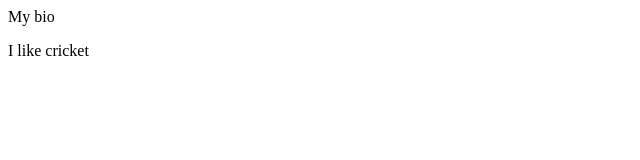
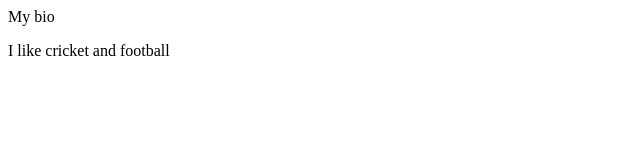
Before and after one commit to rohanj-qxf2/rohanj-bio, a plain HTML site: page index.html in a window 1280 px wide. Shown: the full height of the page, 0-640 px from the left. Drawn offline with Linux system fonts and the light colour scheme.

Commit message:
Fixed my bio

```diff
--- a/index.html
+++ b/index.html
@@ -2,6 +2,6 @@
 <title>Rohans Bio</title>
 <head>My bio</head>
 <body>
-<p> I like cricket</p>
+<p> I like cricket and football</p>
 </body>
 </html>
```
